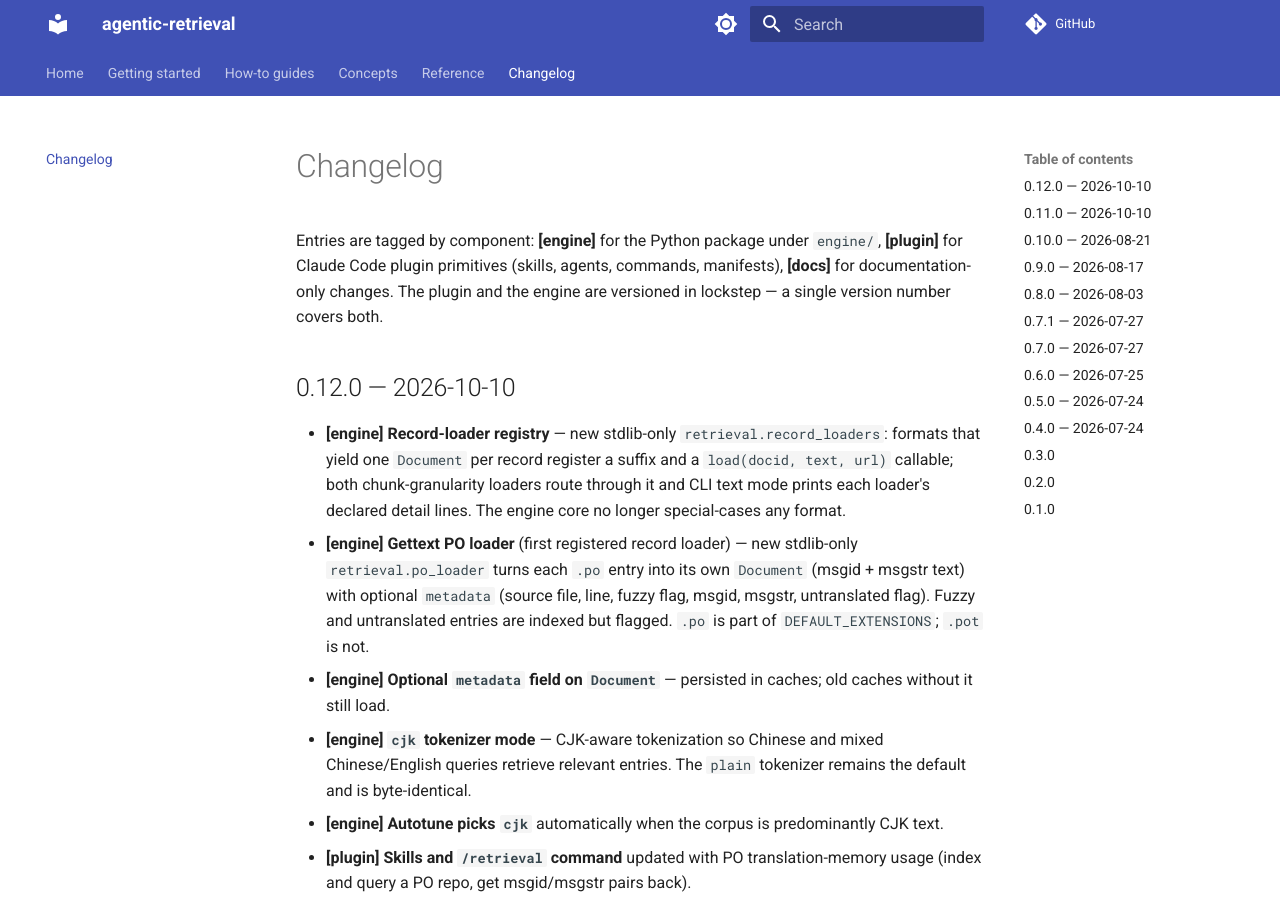
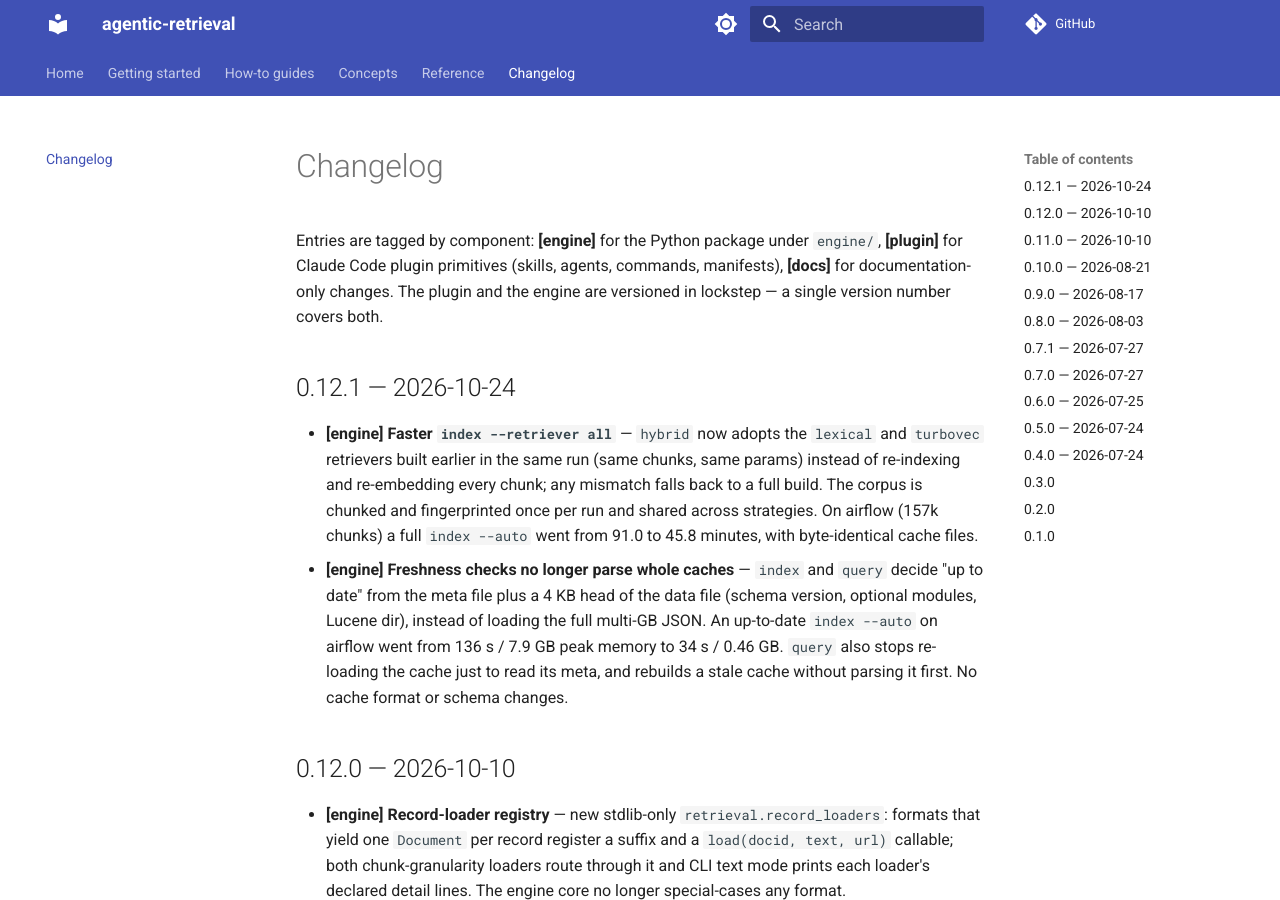
Before and after one commit to josix/agentic-retrieval, an MkDocs documentation site: the page built from docs/changelog.md, in a window 1280 px wide and 900 px high. Built offline with MkDocs 1.6.1 and Material for MkDocs 9.7.7, drawn with Linux system fonts in a browser that asks for light colours; comment, search, counter and statistics services are not loaded.

Commit message:
Release 0.12.1: faster index --retriever all
Bump the lockstep version to 0.12.1 (plugin.json, marketplace.json,
pyproject.toml, __version__, uv.lock) and add the changelog section for
the index-path speedups merged in #1.

Co-Authored-By: Claude Opus 5.5 <noreply@anthropic.com>

```diff
--- a/docs/changelog.md
+++ b/docs/changelog.md
@@ -5,6 +5,23 @@ Entries are tagged by component: **\[engine\]** for the Python package under
 commands, manifests), **\[docs\]** for documentation-only changes. The plugin
 and the engine are versioned in lockstep — a single version number covers
 both.
+
+## 0.12.1 — 2026-10-24
+
+- **\[engine\] Faster `index --retriever all`** — `hybrid` now adopts the
+  `lexical` and `turbovec` retrievers built earlier in the same run (same
+  chunks, same params) instead of re-indexing and re-embedding every chunk;
+  any mismatch falls back to a full build. The corpus is chunked and
+  fingerprinted once per run and shared across strategies. On airflow
+  (157k chunks) a full `index --auto` went from 91.0 to 45.8 minutes, with
+  byte-identical cache files.
+- **\[engine\] Freshness checks no longer parse whole caches** — `index`
+  and `query` decide "up to date" from the meta file plus a 4 KB head of
+  the data file (schema version, optional modules, Lucene dir), instead of
+  loading the full multi-GB JSON. An up-to-date `index --auto` on airflow
+  went from 136 s / 7.9 GB peak memory to 34 s / 0.46 GB. `query` also stops
+  re-loading the cache just to read its meta, and rebuilds a stale cache
+  without parsing it first. No cache format or schema changes.
 
 ## 0.12.0 — 2026-10-10
 
```
Also changed, not shown: 5 other files.
